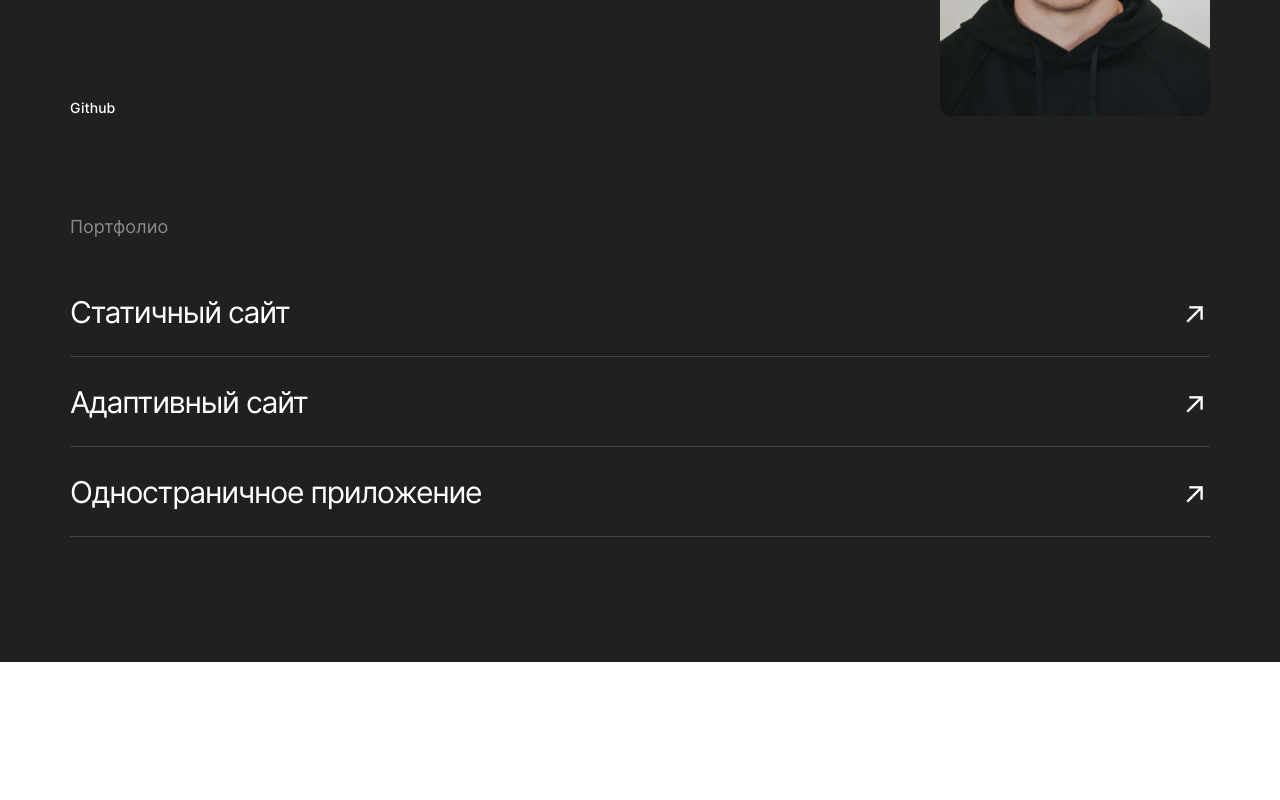
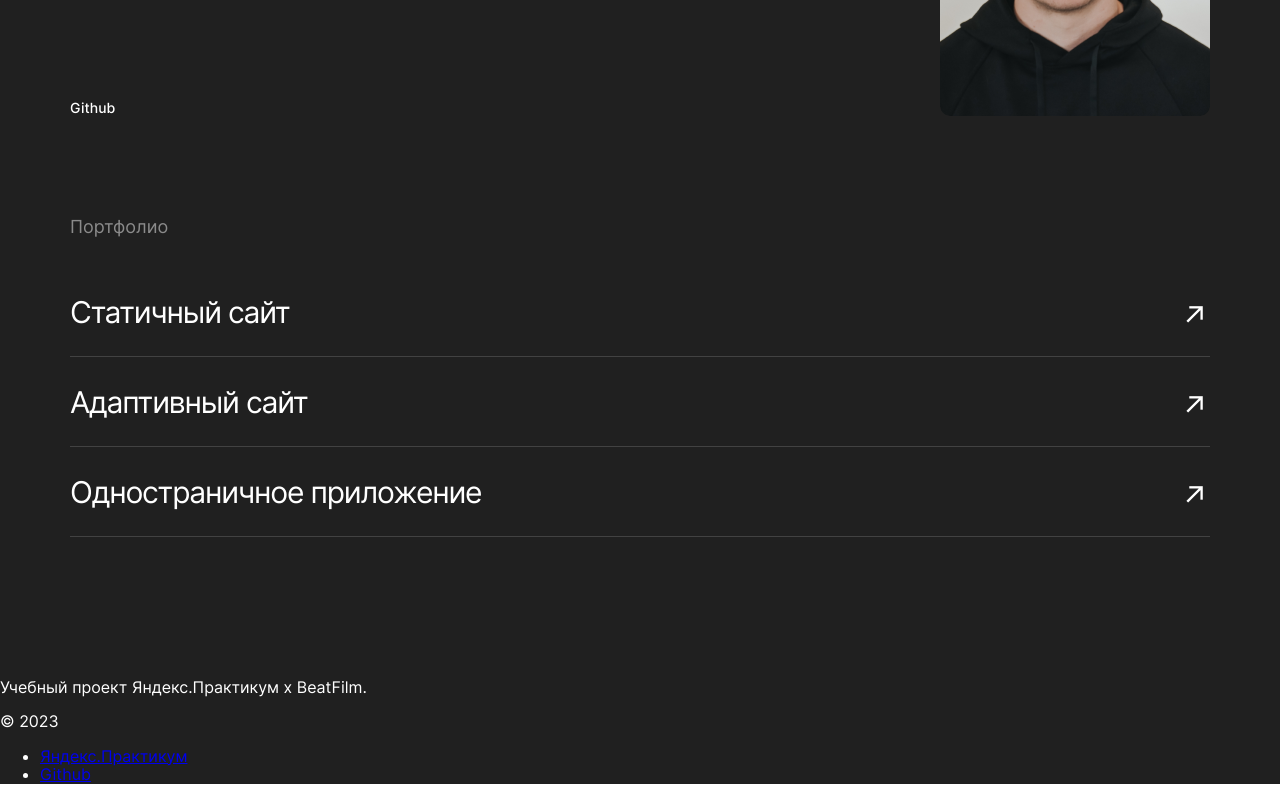
Before and after one commit to alebedev85/movies-explorer-frontend, a React (Create React App) app: page /movies in a window 1280 px wide. Shown: the part 2319-3119 px from the top of the page. Before the commit the page ends 2981 px from the top, so only its background shows below. Built offline with nearby package versions, Linux system fonts and the light colour scheme.

Commit message:
refactor: добавил Footer

```diff
--- a/src/components/App/App.js
+++ b/src/components/App/App.js
@@ -1,17 +1,16 @@
 import React from 'react';
 
 import Header from '../Header/Header';
-import NavBar from '../NavBar/NavBar';
 import Main from '../Main/Main';
+import Footer from '../Footer/Footer';
 
 
 function App() {
   return (
     <body className="page">
-      <Header>
-        <NavBar />
-      </Header>
+      <Header />
       <Main />
+      <Footer />
     </body>
   );
 }
--- a/src/components/Footer/Footer.js
+++ b/src/components/Footer/Footer.js
@@ -0,0 +1,40 @@
+import React from 'react';
+import './Footer.css';
+
+function Footer() {
+
+  const currentYear = new Date().getFullYear();
+
+  return (
+    <footer className="footer">
+      <p className="footer__title">
+        Учебный проект Яндекс.Практикум х BeatFilm.
+      </p>
+      <div className="footer__navigation">
+        <p className="footer__copyright">
+          &copy; {currentYear}
+        </p>
+        <ul className="footer__links">
+          <li className='footer__link'>
+            <a href="https://practicum.yandex.ru"
+              className="footer__link link"
+              rel="noreferrer"
+              target="_blank">
+              Яндекс.Практикум
+            </a>
+          </li>
+          <li className='footer__link'>
+            <a href="https://github.com/alebedev85/movies-explorer-frontend"
+              className="footer__link link"
+              rel="noreferrer"
+              target="_blank">
+              Github
+            </a>
+          </li>
+        </ul>
+      </div>
+    </footer>
+  );
+}
+
+export default Footer;
--- a/src/components/Header/Header.js
+++ b/src/components/Header/Header.js
@@ -1,13 +1,14 @@
 import React from 'react';
 import './Header.css';
 
+import NavBar from '../NavBar/NavBar';
 import logo from '../../images/logo_header.svg';
 
-function Header({ children }) {
+function Header() {
   return (
     <header className="header">
       <img src={logo} className="header__logo" alt="Логотип сайта" />
-      {children}
+      <NavBar />
     </header>
   );
 }
--- a/src/components/Portfolio/Portfolio.css
+++ b/src/components/Portfolio/Portfolio.css
@@ -11,6 +11,12 @@
   font-style: normal;
   font-weight: 400;
   line-height: 20px;
+}
+
+.portfolio__links {
+  margin: 0;
+  padding: 0;
+  list-style-type: none;
 }
 
 .portfolio__link {
--- a/src/components/Portfolio/Portfolio.js
+++ b/src/components/Portfolio/Portfolio.js
@@ -7,27 +7,36 @@ function Portfolio() {
       <h2 className="portfolio__title">
         Портфолио
       </h2>
+      <ul className="portfolio__links">
+        <li>
           <a className='portfolio__link'
-        href="/#"
+            href="https://github.com/alebedev85/how-to-learn"
             rel="noreferrer"
             target="_blank">
             <p className='portfolio__link__text'>Статичный сайт</p>
             <p className='portfolio__link__pic' >↗</p>
           </a>
+        </li>
+        <li>
           <a className='portfolio__link'
-        href="/#"
+            href="https://github.com/alebedev85/russian-travel"
             rel="noreferrer"
             target="_blank">
             <p className='portfolio__link__text'>Адаптивный сайт</p>
             <p className='portfolio__link__pic' >↗</p>
           </a>
+        </li>
+        <li>
           <a className='portfolio__link'
-        href="/#"
+            href="https://github.com/alebedev85/react-mesto-auth"
             rel="noreferrer"
             target="_blank">
             <p className='portfolio__link__text'>Одностраничное приложение</p>
             <p className='portfolio__link__pic' >↗</p>
           </a>
+        </li>
+      </ul>
+
     </section>
   );
 }
```
Lines whose indentation alone changed are shown as unchanged.
